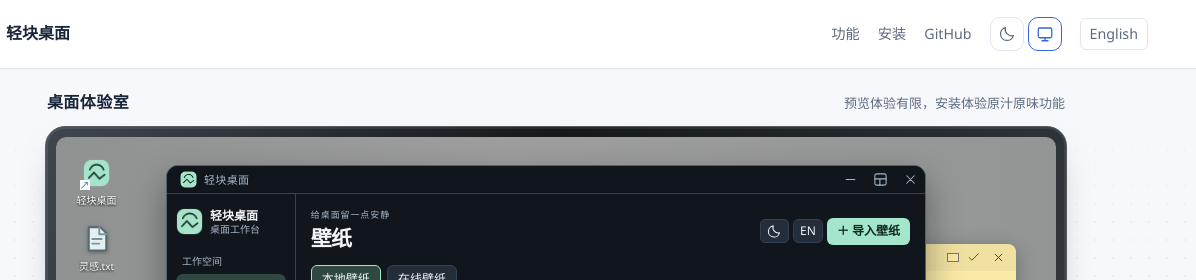
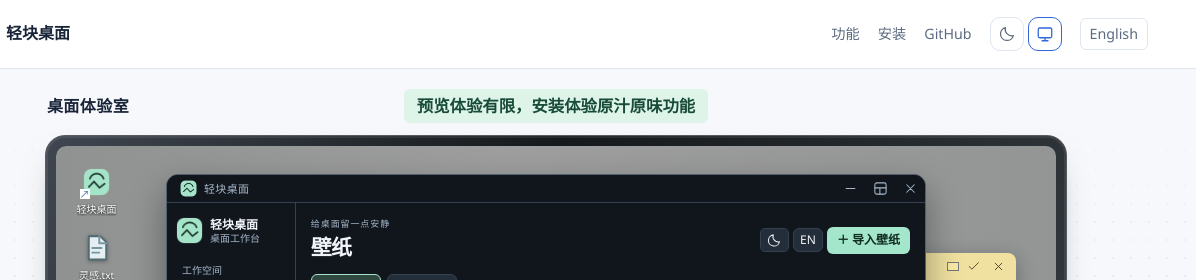
Before and after one commit to GalokPeng/light-block-desktop, a plain HTML site: page site/public/index.html in a window 1280 px wide. Shown: the top 280 px of the page, 84-1280 px from the left. Drawn offline with Linux system fonts and the light colour scheme; no server answers.

Commit message:
Center and highlight the desktop preview notice

```diff
--- a/site/public/desktop/stage.css
+++ b/site/public/desktop/stage.css
@@ -4,9 +4,32 @@
   border-bottom: 1px solid var(--line);
 }
 .lab-stage::before { content:""; position:absolute; inset:0; z-index:-1; opacity:.36; background-image:radial-gradient(var(--muted) .6px, transparent .8px); background-size:18px 18px; mask-image:linear-gradient(transparent,black 52%,transparent); }
-.lab-set {width:min(1120px,calc(100% - 64px),calc((100svh - 225px) * 1.77778)); min-width:min(690px,calc(100% - 64px)); margin:auto}
-.lab-caption {display:flex; align-items:baseline; justify-content:space-between; gap:12px; padding:0 2px 10px;color:var(--muted);font-size:13px}
+.lab-set {width:min(1120px,calc(100% - 64px),calc((100svh - 225px) * 1.77778)); min-width:min(690px,calc(100% - 64px)); margin:auto;container-type:inline-size}
+.lab-caption {
+  display:grid;
+  grid-template-columns:minmax(0,1fr) auto minmax(0,1fr);
+  align-items:center;
+  gap:12px;
+  padding:0 2px 12px;
+}
 .lab-caption strong {color:var(--ink);font-weight:650;letter-spacing:.03em;font-size:16px}
+.lab-caption span {
+  justify-self:center;
+  max-width:100%;
+  padding:.32em .8em;
+  border-radius:.35em;
+  color:#184b39;
+  background:#def4e8;
+  font-size:clamp(15px,1.28vw,18px);
+  font-weight:700;
+  line-height:1.45;
+  text-align:center;
+  text-wrap:balance;
+}
+:root[data-theme="dark"] .lab-caption span {color:#c3f7df;background:#1e4035}
+@container (max-width: 900px) {
+  .lab-caption {grid-template-columns:1fr;gap:4px;text-align:center}
+}
 .lab-monitor {position:relative; isolation:isolate; padding:10px 10px 17px; border:1px solid #555b62; border-radius:20px; background:linear-gradient(115deg,#404650,#15191b 40%,#343a40 90%); box-shadow:0 16px 35px -18px #0c211c88,inset 0 0 0 2px #ffffff13;}
 .lab-monitor::after {content:"";position:absolute;right:25px;bottom:6px;width:4px;height:4px;border-radius:50%;background:#abe5d3;}
 .lab-monitor iframe {width:100%;aspect-ratio:16/9;display:block;border:0;border-radius:10px;background:#182e36;color-scheme:normal;}
@@ -16,5 +39,5 @@
 .lab-cta a {display:inline-flex;align-items:center;gap:17px;text-decoration:none;color:#f4fff9;background:#204a40;border-radius:99px;padding:9px 24px;font-weight:650;box-shadow:0 4px 12px #142b241a}
 .lab-cta a:hover {background:#2b6656;color:white}
 #download {scroll-margin-top:12px}
-@media(max-width:700px){.lab-set{width:calc(100% - 22px);min-width:0}.lab-caption span{font-size:11px}.lab-caption strong{font-size:14px}.lab-monitor{padding:5px 5px 11px;border-radius:14px}.lab-monitor iframe{height:clamp(435px,62svh,580px);aspect-ratio:auto;border-radius:9px}.lab-stem{height:12px}.lab-stage{padding-top:12px}.lab-cta{margin-top:10px}}
+@media(max-width:700px){.lab-set{width:calc(100% - 22px);min-width:0}.lab-caption strong{font-size:14px}.lab-monitor{padding:5px 5px 11px;border-radius:14px}.lab-monitor iframe{height:clamp(435px,62svh,580px);aspect-ratio:auto;border-radius:9px}.lab-stem{height:12px}.lab-stage{padding-top:12px}.lab-cta{margin-top:10px}}
 @media(prefers-reduced-motion:reduce){html{scroll-behavior:auto}}
```
